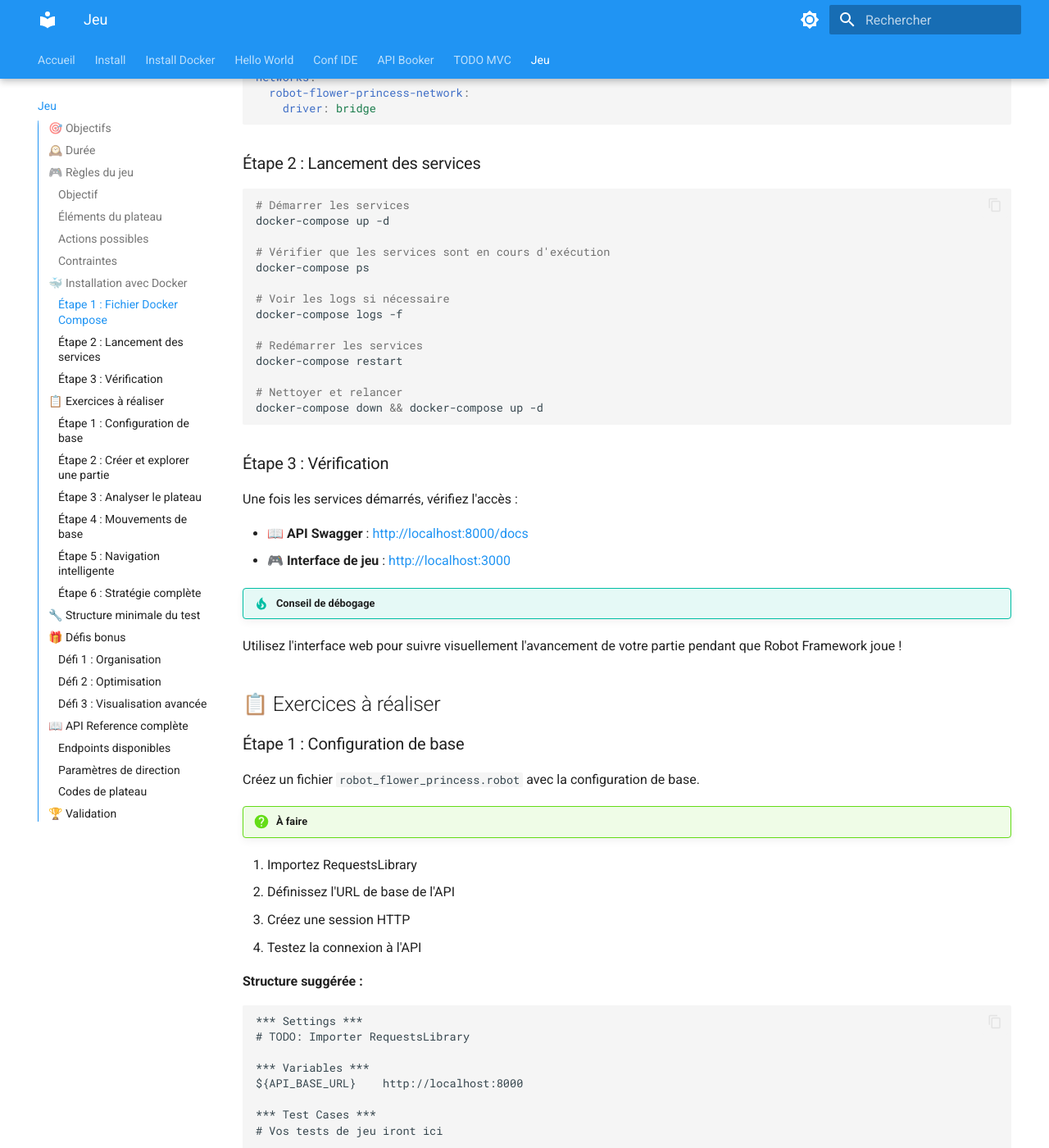
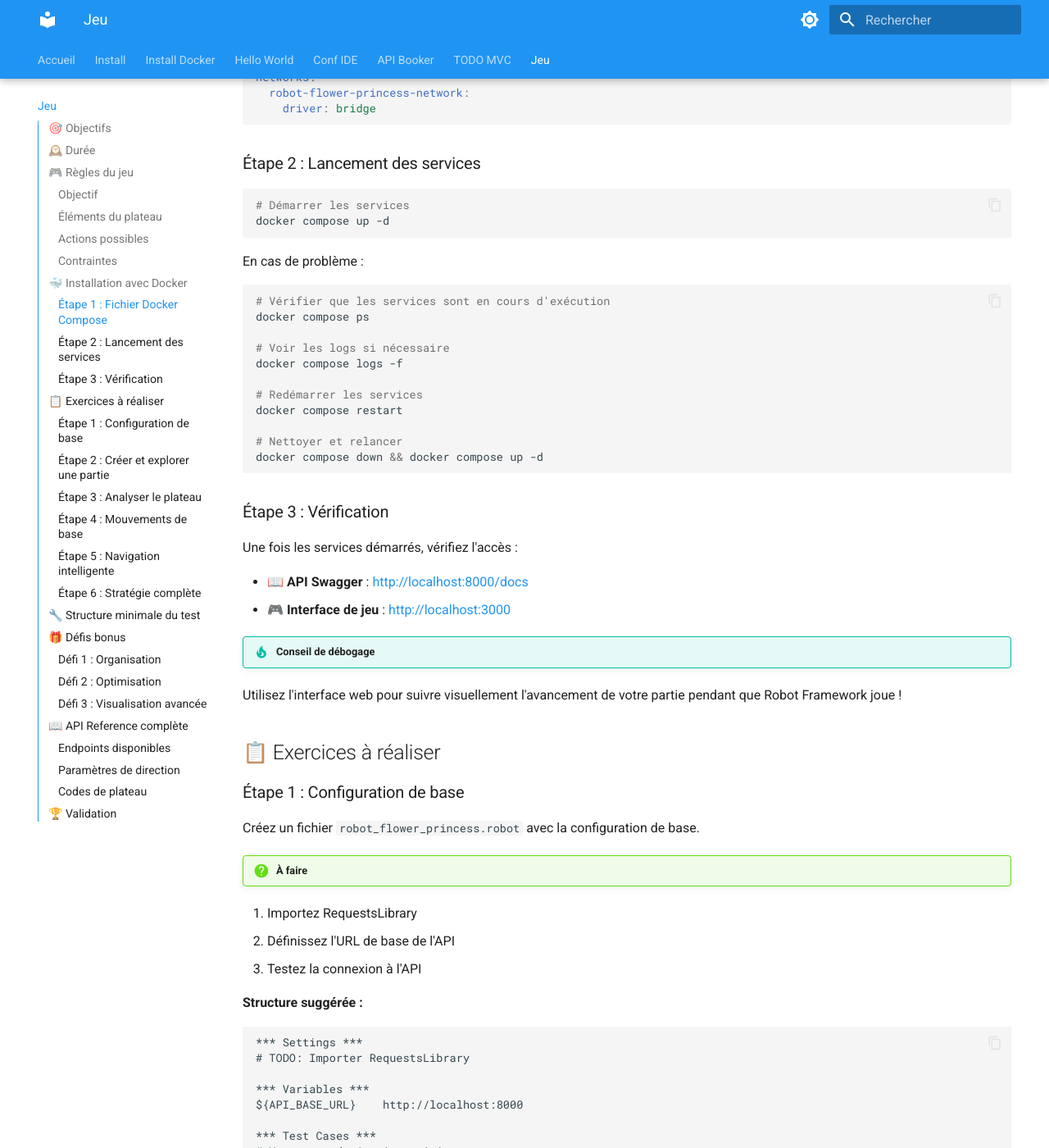
Before and after one commit to remi-picard/robot-codelab, an MkDocs documentation site: the page built from docs/robot-flower-princess.md, in a window 1280 px wide and 1400 px high, scrolled down 1949 px. Shown: the whole window at 82% size. Built offline with MkDocs 1.6.1 and Material for MkDocs 9.7.7, drawn with Linux system fonts in a browser that asks for light colours.

Commit message:
Met à jour les codelabs

````diff
--- a/docs/robot-flower-princess.md
+++ b/docs/robot-flower-princess.md
@@ -74,19 +74,23 @@ networks:
 
 ```bash
 # Démarrer les services
-docker-compose up -d
+docker compose up -d
+```
 
+En cas de problème :
+
+```bash
 # Vérifier que les services sont en cours d'exécution
-docker-compose ps
+docker compose ps
 
 # Voir les logs si nécessaire
-docker-compose logs -f
+docker compose logs -f
 
 # Redémarrer les services
-docker-compose restart
+docker compose restart
 
 # Nettoyer et relancer
-docker-compose down && docker-compose up -d
+docker compose down && docker compose up -d
 ```
 
 ### Étape 3 : Vérification
@@ -108,8 +112,7 @@ Créez un fichier `robot_flower_princess.robot` avec la configuration de base.
 !!! question "À faire"
 1. Importez RequestsLibrary
 2. Définissez l'URL de base de l'API
-3. Créez une session HTTP
-4. Testez la connexion à l'API
+3. Testez la connexion à l'API
 
 **Structure suggérée :**
 ```robot
````
Also changed, not shown: docs/api-booker.md (+1 -2 lines), docs/todo-mvc.md (+3 -3 lines).
